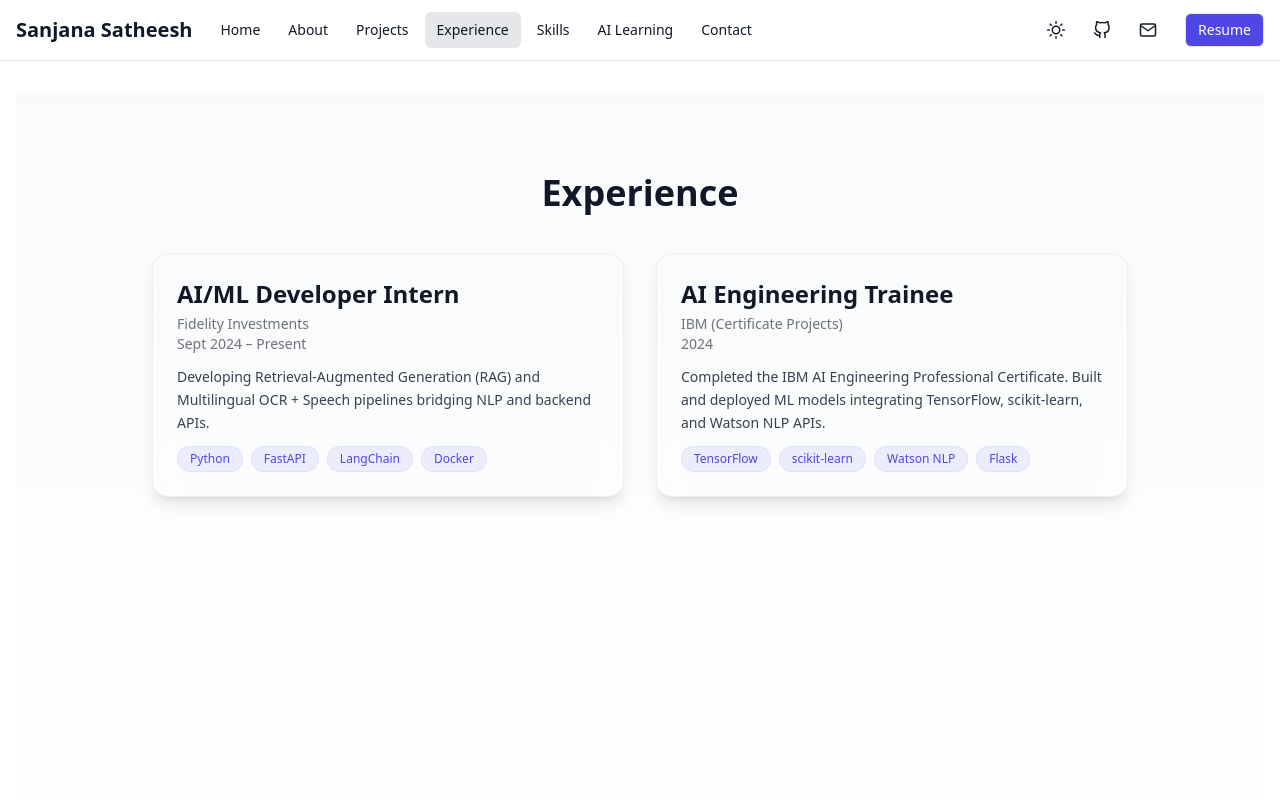
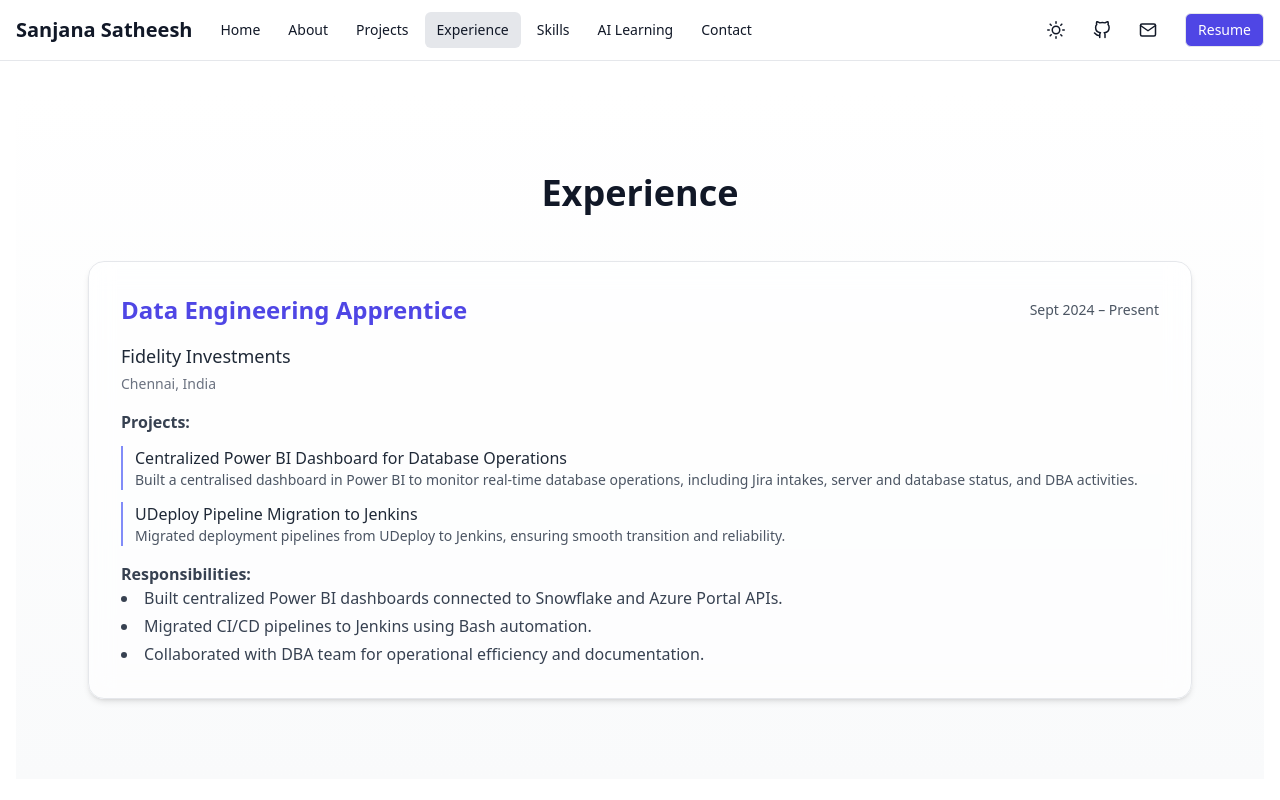
Before and after one commit to Sanjana-quad/portfolio, a React (Vite) app: page /experience in a window 1280 px wide. Shown: the top 800 px of the page. Built offline with nearby package versions, Linux system fonts and the light colour scheme.

Commit message:
Phase 8: Experience section updated

```diff
--- /dev/null
+++ b/public/data/experience.json
@@ -0,0 +1,23 @@
+[
+  {
+    "company": "Fidelity Investments",
+    "role": "Data Engineering Apprentice",
+    "duration": "Sept 2024 – Present",
+    "location": "Chennai, India",
+    "projects": [
+      {
+        "title": "Centralized Power BI Dashboard for Database Operations",
+        "description": "Built a centralised dashboard in Power BI to monitor real-time database operations, including Jira intakes, server and database status, and DBA activities."
+      },
+      {
+        "title": "UDeploy Pipeline Migration to Jenkins",
+        "description": "Migrated deployment pipelines from UDeploy to Jenkins, ensuring smooth transition and reliability."
+      }
+    ],
+    "responsibilities": [
+      "Built centralized Power BI dashboards connected to Snowflake and Azure Portal APIs.",
+      "Migrated CI/CD pipelines to Jenkins using Bash automation.",
+      "Collaborated with DBA team for operational efficiency and documentation."
+    ]
+  }
+]
--- a/src/data/experience.json
+++ /dev/null
@@ -1,16 +0,0 @@
-[
-  {
-    "company": "Fidelity Investments",
-    "role": "AI/ML Developer Intern",
-    "period": "Sept 2024 – Present",
-    "description": "Developing Retrieval-Augmented Generation (RAG) and Multilingual OCR + Speech pipelines bridging NLP and backend APIs.",
-    "technologies": ["Python", "FastAPI", "LangChain", "Docker"]
-  },
-  {
-    "company": "IBM (Certificate Projects)",
-    "role": "AI Engineering Trainee",
-    "period": "2024",
-    "description": "Completed the IBM AI Engineering Professional Certificate. Built and deployed ML models integrating TensorFlow, scikit-learn, and Watson NLP APIs.",
-    "technologies": ["TensorFlow", "scikit-learn", "Watson NLP", "Flask"]
-  }
-]
--- a/src/pages/Experience.jsx
+++ b/src/pages/Experience.jsx
@@ -1,20 +1,95 @@
-import experiences from "../data/experience.json";
-import ExperienceCard from "../components/ExperienceCard";
+// import experiences from "../data/experience.json";
+// import ExperienceCard from "../components/ExperienceCard";
+
+// export default function Experience() {
+//   return (
+//     <div className="min-h-screen py-20 bg-gradient-to-b from-gray-50 to-white dark:from-gray-900 dark:to-gray-950">
+//       <div className="max-w-5xl mx-auto px-6">
+//         <h2 className="text-4xl font-bold text-center text-gray-900 dark:text-white mb-10">
+//           Experience
+//         </h2>
+
+//         <div className="grid gap-8 md:grid-cols-2">
+//           {experiences.map((exp, idx) => (
+//             <ExperienceCard key={idx} {...exp} />
+//           ))}
+//         </div>
+//       </div>
+//     </div>
+//   );
+// }
+
+
+import { useEffect, useState } from "react";
+import { motion } from "framer-motion";
 
 export default function Experience() {
+  const [experience, setExperience] = useState([]);
+
+  useEffect(() => {
+    fetch("/data/experience.json")
+      .then((res) => res.json())
+      .then((data) => setExperience(data));
+  }, []);
+
   return (
-    <div className="min-h-screen py-20 bg-gradient-to-b from-gray-50 to-white dark:from-gray-900 dark:to-gray-950">
-      <div className="max-w-5xl mx-auto px-6">
-        <h2 className="text-4xl font-bold text-center text-gray-900 dark:text-white mb-10">
+    <section className="py-20 bg-gradient-to-b from-white to-gray-50 dark:from-gray-900 dark:to-gray-950">
+      <div className="max-w-6xl mx-auto px-6">
+        <h2 className="text-4xl font-bold text-center mb-12 text-gray-900 dark:text-gray-100">
           Experience
         </h2>
 
-        <div className="grid gap-8 md:grid-cols-2">
-          {experiences.map((exp, idx) => (
-            <ExperienceCard key={idx} {...exp} />
+        <div className="space-y-10">
+          {experience.map((exp, index) => (
+            <motion.div
+              key={index}
+              className="bg-white/60 dark:bg-gray-800/50 backdrop-blur-md p-8 rounded-2xl border border-gray-200 dark:border-gray-700 shadow-md hover:shadow-lg transition-all"
+              initial={{ opacity: 0, y: 30 }}
+              whileInView={{ opacity: 1, y: 0 }}
+              transition={{ duration: 0.5, delay: index * 0.1 }}
+              viewport={{ once: true }}
+            >
+              <div className="flex flex-col md:flex-row md:items-center md:justify-between mb-4">
+                <h3 className="text-2xl font-semibold text-indigo-600 dark:text-indigo-400">
+                  {exp.role}
+                </h3>
+                <span className="text-gray-600 dark:text-gray-400 text-sm">
+                  {exp.duration}
+                </span>
+              </div>
+              <p className="text-lg font-medium text-gray-800 dark:text-gray-200 mb-1">
+                {exp.company}
+              </p>
+              <p className="text-sm text-gray-500 dark:text-gray-400 mb-4">
+                {exp.location}
+              </p>
+
+              <div className="space-y-3">
+                <h4 className="font-semibold text-gray-700 dark:text-gray-300">Projects:</h4>
+                {exp.projects.map((proj, i) => (
+                  <div key={i} className="pl-3 border-l-2 border-indigo-400">
+                    <p className="font-medium text-gray-800 dark:text-gray-200">
+                      {proj.title}
+                    </p>
+                    <p className="text-sm text-gray-600 dark:text-gray-400">
+                      {proj.description}
+                    </p>
+                  </div>
+                ))}
+              </div>
+
+              <div className="mt-4">
+                <h4 className="font-semibold text-gray-700 dark:text-gray-300">Responsibilities:</h4>
+                <ul className="list-disc list-inside text-gray-700 dark:text-gray-300 space-y-1">
+                  {exp.responsibilities.map((r, i) => (
+                    <li key={i}>{r}</li>
+                  ))}
+                </ul>
+              </div>
+            </motion.div>
           ))}
         </div>
       </div>
-    </div>
+    </section>
   );
 }
```
